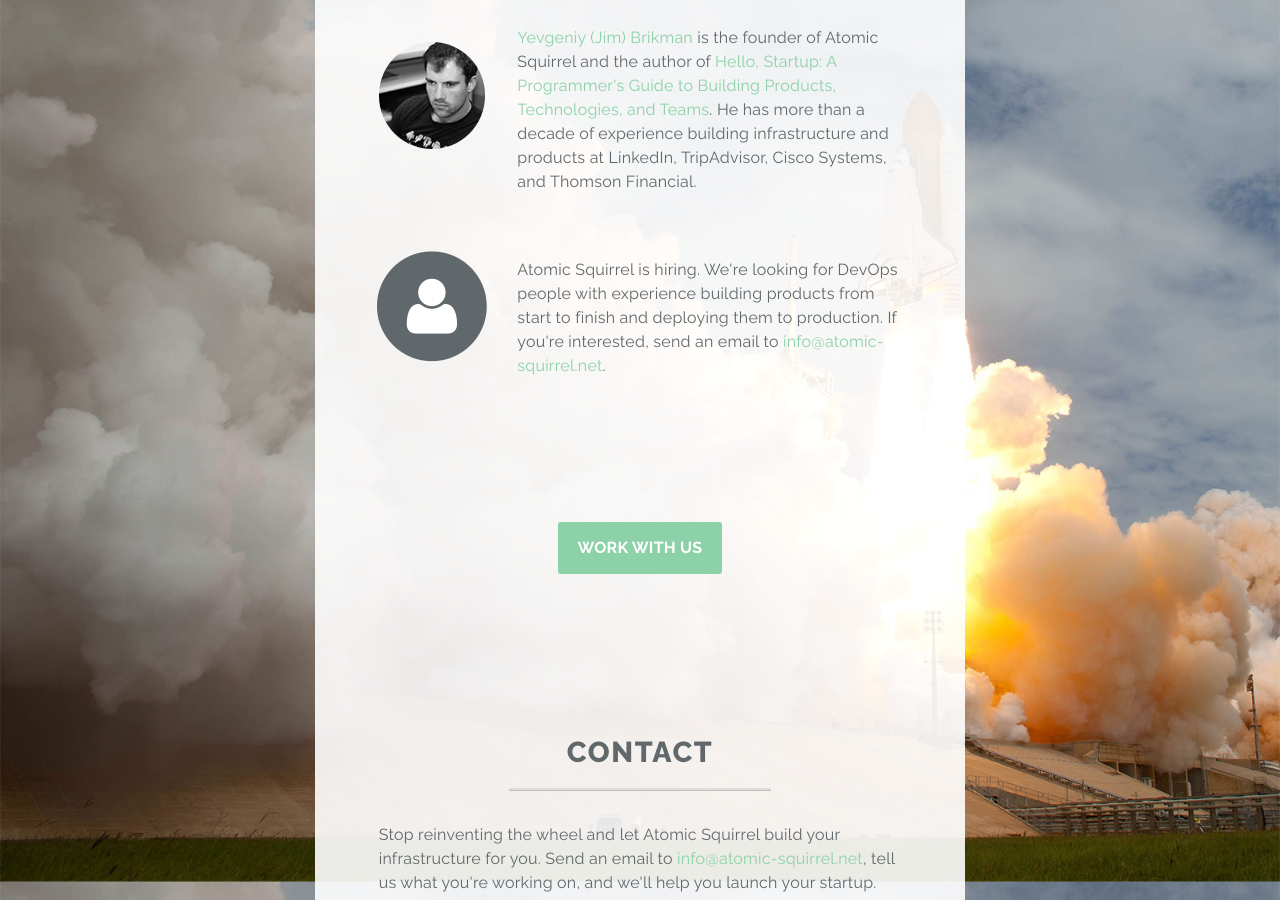
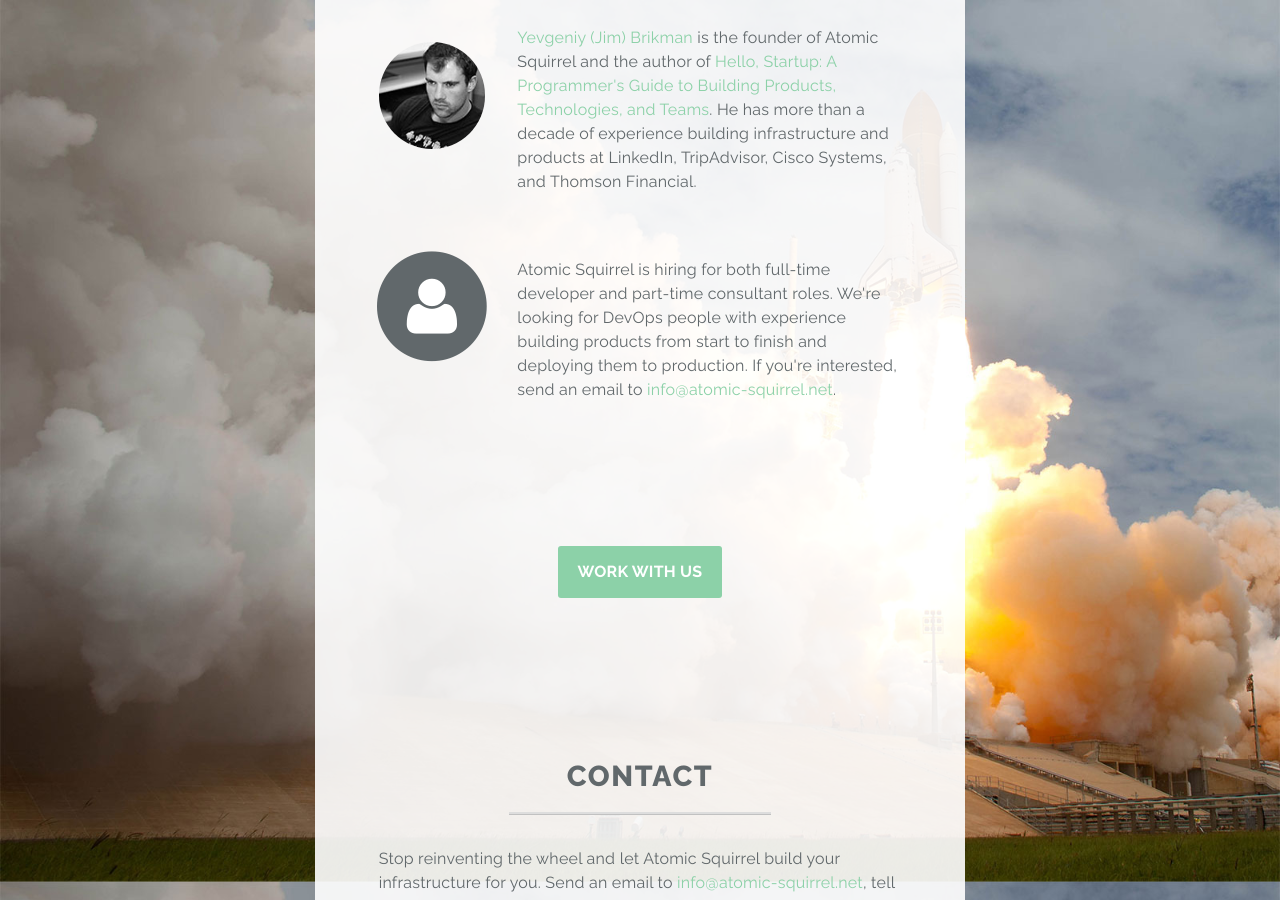
Before and after one commit to atomic-squirrel/atomic-squirrel-homepage, a Jekyll site: the page built from index.html, in a window 1280 px wide and 900 px high, scrolled down 1496 px. Built offline with Jekyll 4.4.1, drawn with Linux system fonts in a browser that asks for light colours.

Commit message:
Update job desc

```diff
--- a/_includes/team.html
+++ b/_includes/team.html
@@ -27,10 +27,11 @@
     </div>
     <div class="sm-col sm-col-9 px2">
       <p class="mt2">
-        Atomic Squirrel is hiring. We're looking for DevOps people with
-        experience building products from start to finish and
-        deploying them to production. If you're interested, send an email
-        to <a href="{{ site.contact_urls.email.url }}">{{ site.contact_urls.email.value }}</a>.
+        Atomic Squirrel is hiring for both full-time developer and part-time
+        consultant roles. We're looking for DevOps people with experience
+        building products from start to finish and deploying them to
+        production.  If you're interested, send an email to
+        <a href="{{ site.contact_urls.email.url }}">{{ site.contact_urls.email.value }}</a>.
       </p>
     </div>
   </div>
```
